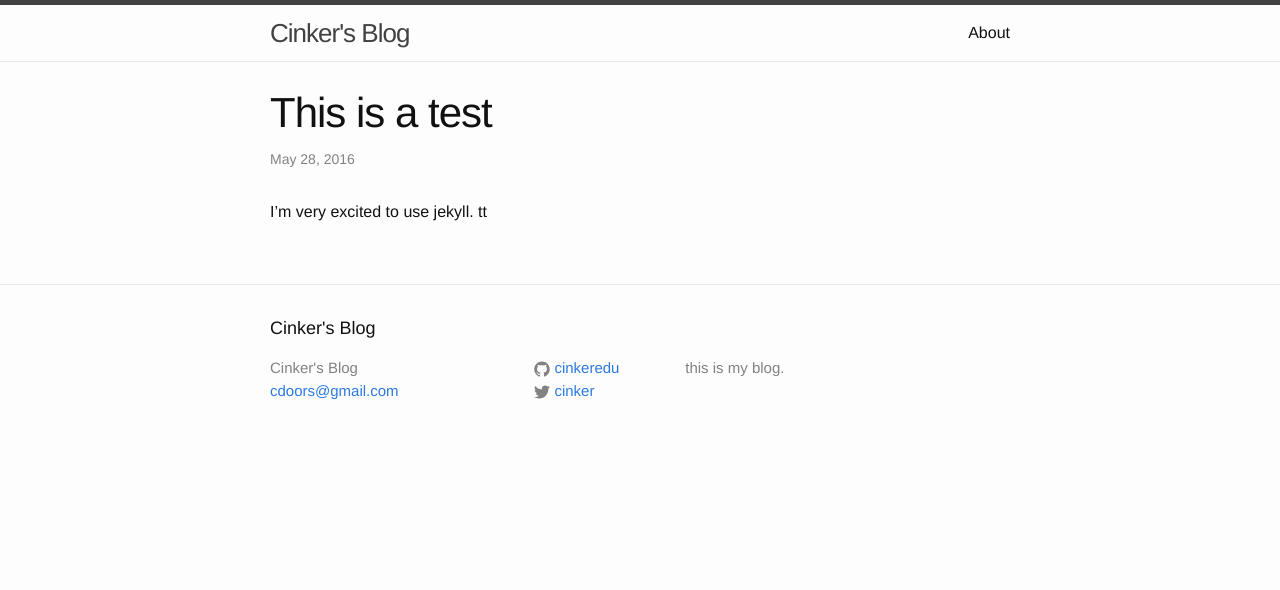
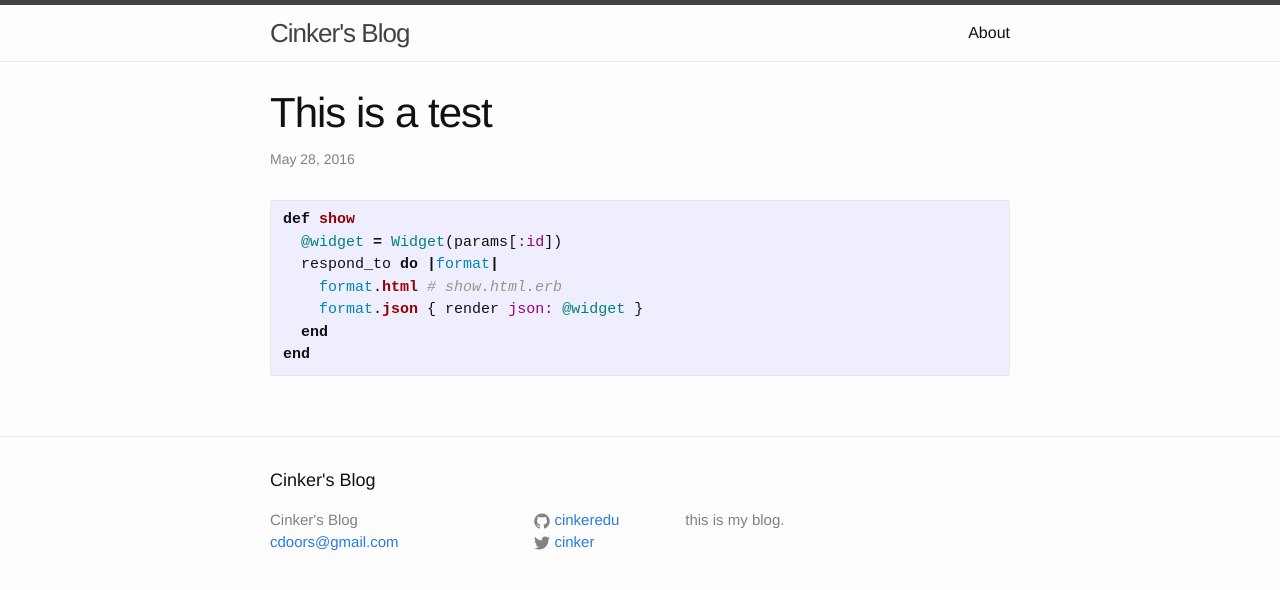
Before and after one commit to cinkeredu/cinkeredu.github.io, a Jekyll site: the page built from _posts/2016-05-28-this-is-a-test.markdown, in a window 1280 px wide. Shown: the top 590 px of the page. Built offline with Jekyll 4.4.1, drawn with Linux system fonts in a browser that asks for light colours.

Commit message:
Update 2016-05-28-this-is-a-test.markdown

```diff
--- a/_posts/2016-05-28-this-is-a-test.markdown
+++ b/_posts/2016-05-28-this-is-a-test.markdown
@@ -4,5 +4,12 @@ title:  "This is a test"
 date:   2016-05-28 20:43:33 +0800
 categories: personal
 ---
-I'm very excited to use jekyll.
-tt
+{% highlight ruby %}
+def show
+  @widget = Widget(params[:id])
+  respond_to do |format|
+    format.html # show.html.erb
+    format.json { render json: @widget }
+  end
+end
+{% endhighlight %}
```
